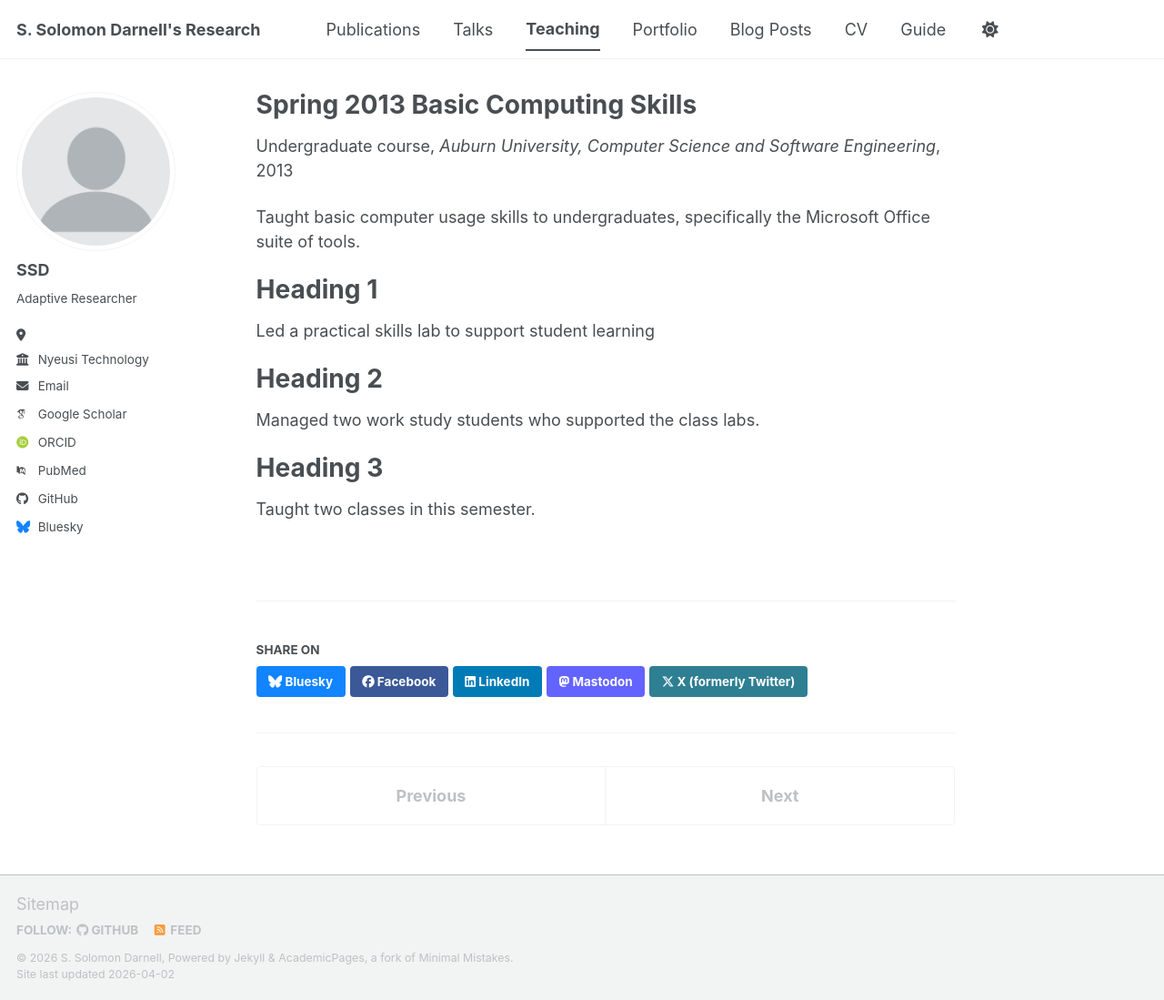
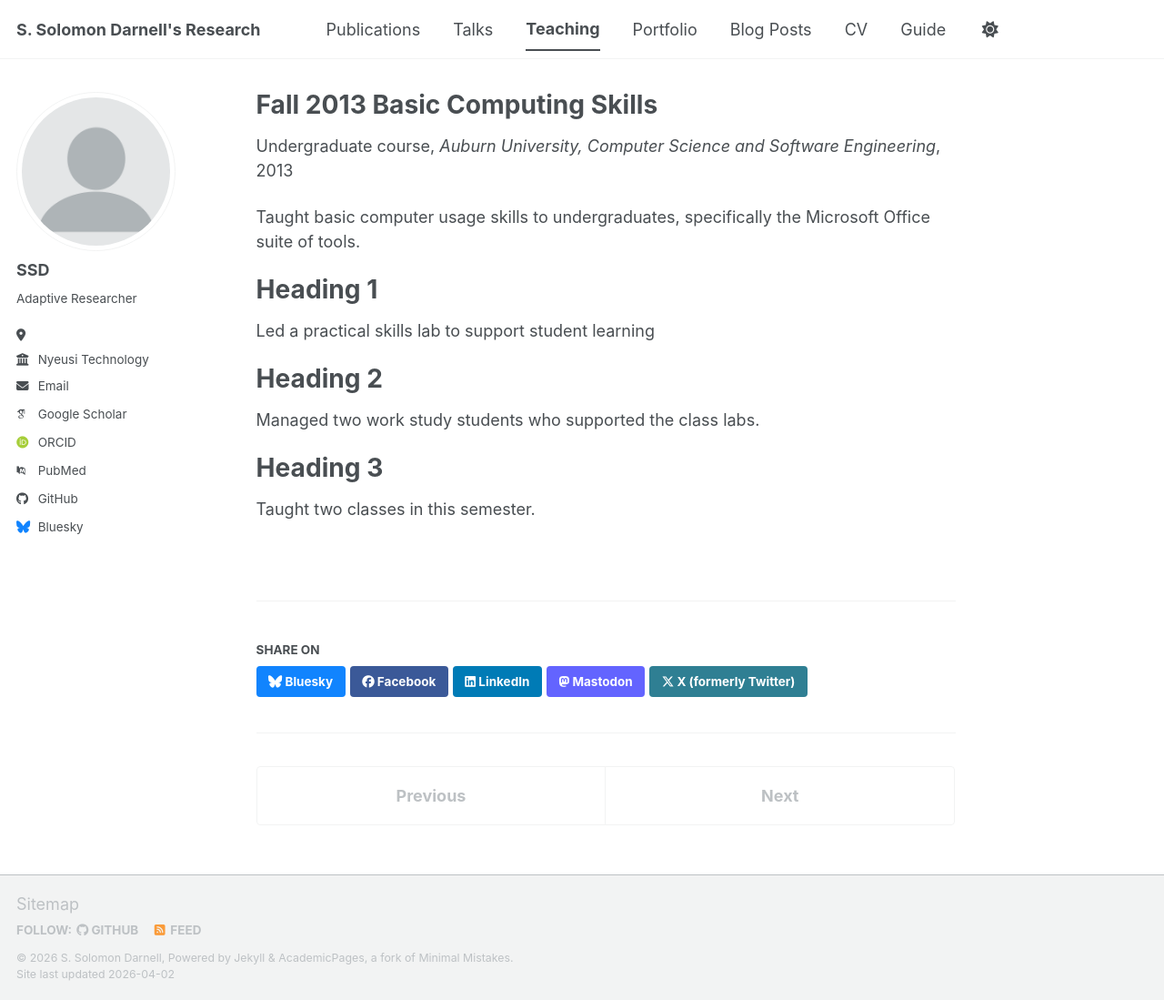
Before and after one commit to ShelbySolomonDarnell/shelbysolomondarnell.github.io, a Jekyll site: the page built from _teaching/2013-fall-clemson_office_skills.md, in a window 1280 px wide and 1099 px high. Shown: the whole window at 91% size. Built offline with Jekyll 4.4.1, drawn with Linux system fonts in a browser that asks for light colours; some web fonts are replaced; a script bundle is joined from its source files by our own code; library files that are not in the unit come from our copies.

Commit message:
Update and rename 2013-08-11-clemson_office_skills.md to 2013-fall-clemson_office_skills.md

```diff
--- a/_teaching/2013-08-11-clemson_office_skills.md
+++ b/_teaching/2013-fall-clemson_office_skills.md
@@ -1,8 +1,8 @@
 ---
-title: "Spring 2013 Basic Computing Skills"
+title: "Fall 2013 Basic Computing Skills"
 collection: teaching
 type: "Undergraduate course"
-permalink: /teaching/2013-spring-teaching-1
+permalink: /teaching/2013-fall-teaching-1
 venue: "Auburn University, Computer Science and Software Engineering"
 date: 2013-08-11
 location: "Auburn, Alabama, USA"
```
